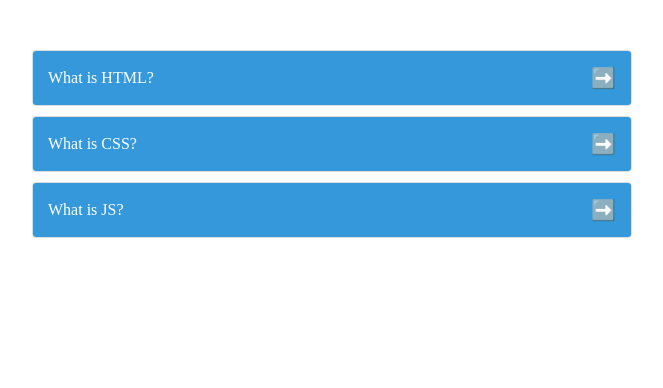
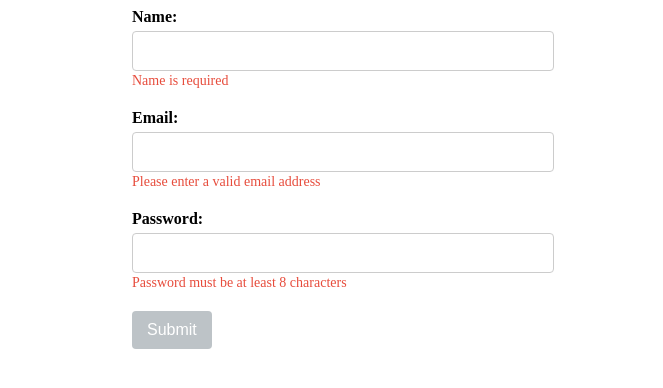
Before and after one commit to lum-jashari/10-vue-projects, a Vue app: page / in a window 1280 px wide. Shown: the top 388 px of the page, without its empty margins (308-971 px from the left). Built offline with nearby package versions, Linux system fonts and the light colour scheme.

Commit message:
project 5 completed

```diff
--- a/src/App.vue
+++ b/src/App.vue
@@ -2,11 +2,13 @@
 // import TodoList from "./Components/TodoList.vue";
 // import RandomQuoteGenerator from "./Components/RandomQuoteGenerator.vue";
 // import AmazingCalculator from "./Components/AmazingCalculator.vue";
-import AccordionComponent from "./Components/AccordionComponent.vue";
+// import AccordionComponent from "./Components/AccordionComponent.vue";
+import FormValidation from "./Components/FormValidation.vue";
 </script>
 
 <template>
-  <AccordionComponent />
+  <FormValidation />
+  <!-- <AccordionComponent /> -->
   <!-- <AmazingCalculator /> -->
   <!-- <RandomQuoteGenerator /> -->
   <!-- <TodoList /> -->
--- /dev/null
+++ b/src/Components/FormValidation.vue
@@ -0,0 +1,106 @@
+<script setup>
+import { ref, computed } from "vue";
+
+const formData = ref({
+  name: "",
+  email: "",
+  password: "",
+});
+
+const isNameValid = computed(() => formData.value.name.trim() !== "");
+const isEmailValid = computed(() =>
+  /^[^\s@]+@[^\s@]+\.[^\s@]+$/.test(formData.value.email)
+);
+const isPasswordValid = computed(() => formData.value.password.length >= 8);
+
+const isFormValid = computed(
+  () => isNameValid.value && isEmailValid.value && isPasswordValid.value
+);
+
+const submitForm = () => {
+  if (isFormValid.value) {
+    // Perform form submission logic here
+    console.log("Form submitted!", formData.value);
+  } else {
+    console.log("Form is invalid. Please check the fields.");
+  }
+};
+</script>
+
+<template>
+  <div>
+    <form @submit.prevent="submitForm" class="custom-form">
+      <div class="form-group">
+        <label for="name">Name:</label>
+        <input v-model="formData.name" type="text" id="name" />
+        <span v-if="!isNameValid" class="error">Name is required</span>
+      </div>
+
+      <div class="form-group">
+        <label for="email">Email:</label>
+        <input v-model="formData.email" type="email" id="email" />
+        <span v-if="!isEmailValid" class="error"
+          >Please enter a valid email address</span
+        >
+      </div>
+
+      <div class="form-group">
+        <label for="password">Password:</label>
+        <input v-model="formData.password" type="password" id="password" />
+        <span v-if="!isPasswordValid" class="error"
+          >Password must be at least 8 characters</span
+        >
+      </div>
+
+      <button type="submit" :disabled="!isFormValid" class="submit-button">
+        Submit
+      </button>
+    </form>
+  </div>
+</template>
+
+<style scoped>
+.custom-form {
+  max-width: 400px;
+  margin: 0 auto;
+}
+
+.form-group {
+  margin-bottom: 20px;
+}
+
+label {
+  display: block;
+  font-weight: bold;
+  margin-bottom: 5px;
+}
+
+input {
+  width: 100%;
+  padding: 10px;
+  font-size: 16px;
+  border: 1px solid #ccc;
+  border-radius: 4px;
+}
+
+.error {
+  color: #e74c3c;
+  font-size: 14px;
+  margin-top: 5px;
+}
+
+.submit-button {
+  padding: 10px 15px;
+  font-size: 16px;
+  background-color: #3498db;
+  color: #fff;
+  border: none;
+  border-radius: 4px;
+  cursor: pointer;
+}
+
+.submit-button:disabled {
+  background-color: #bdc3c7;
+  cursor: not-allowed;
+}
+</style>
```
